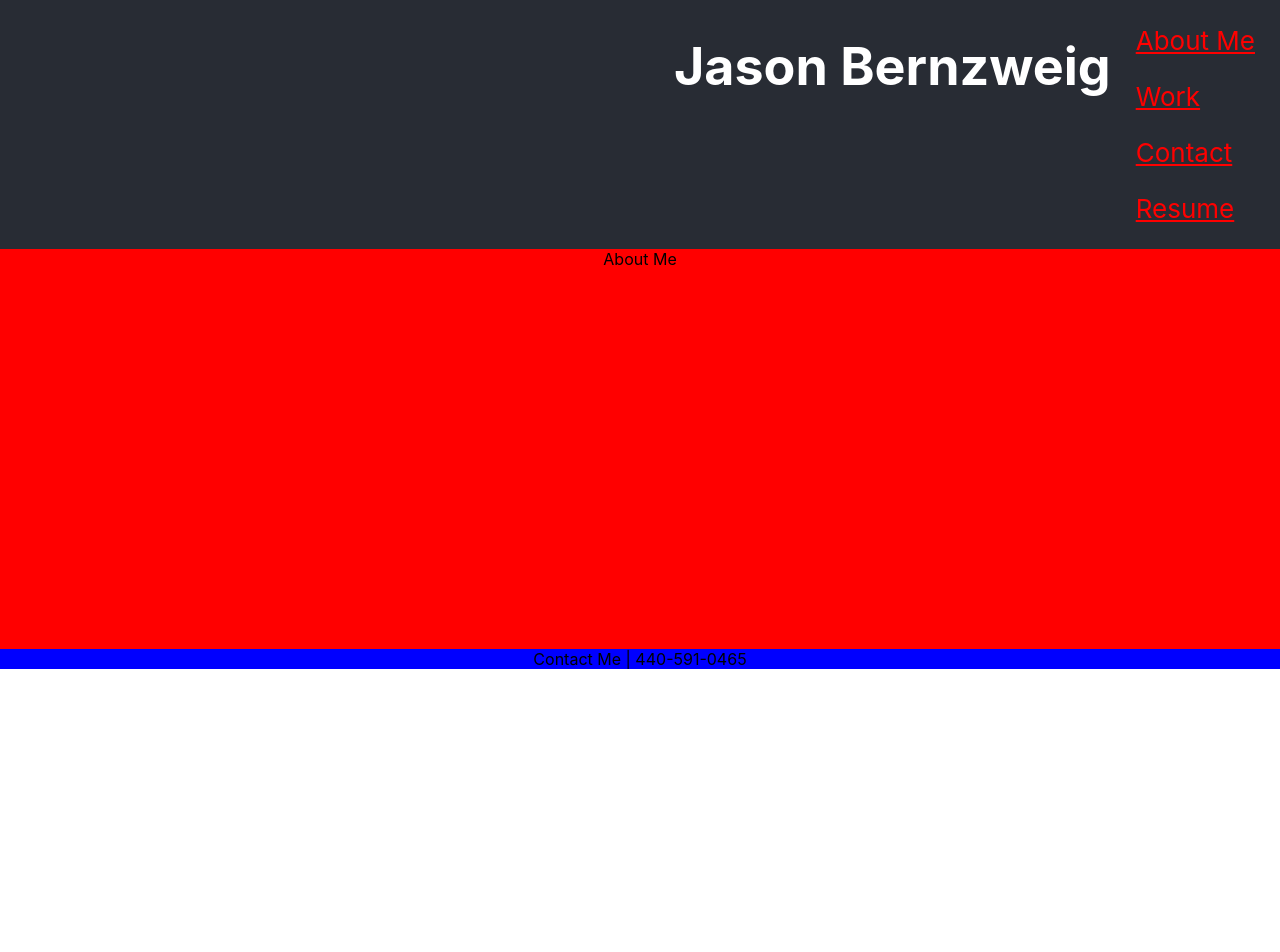
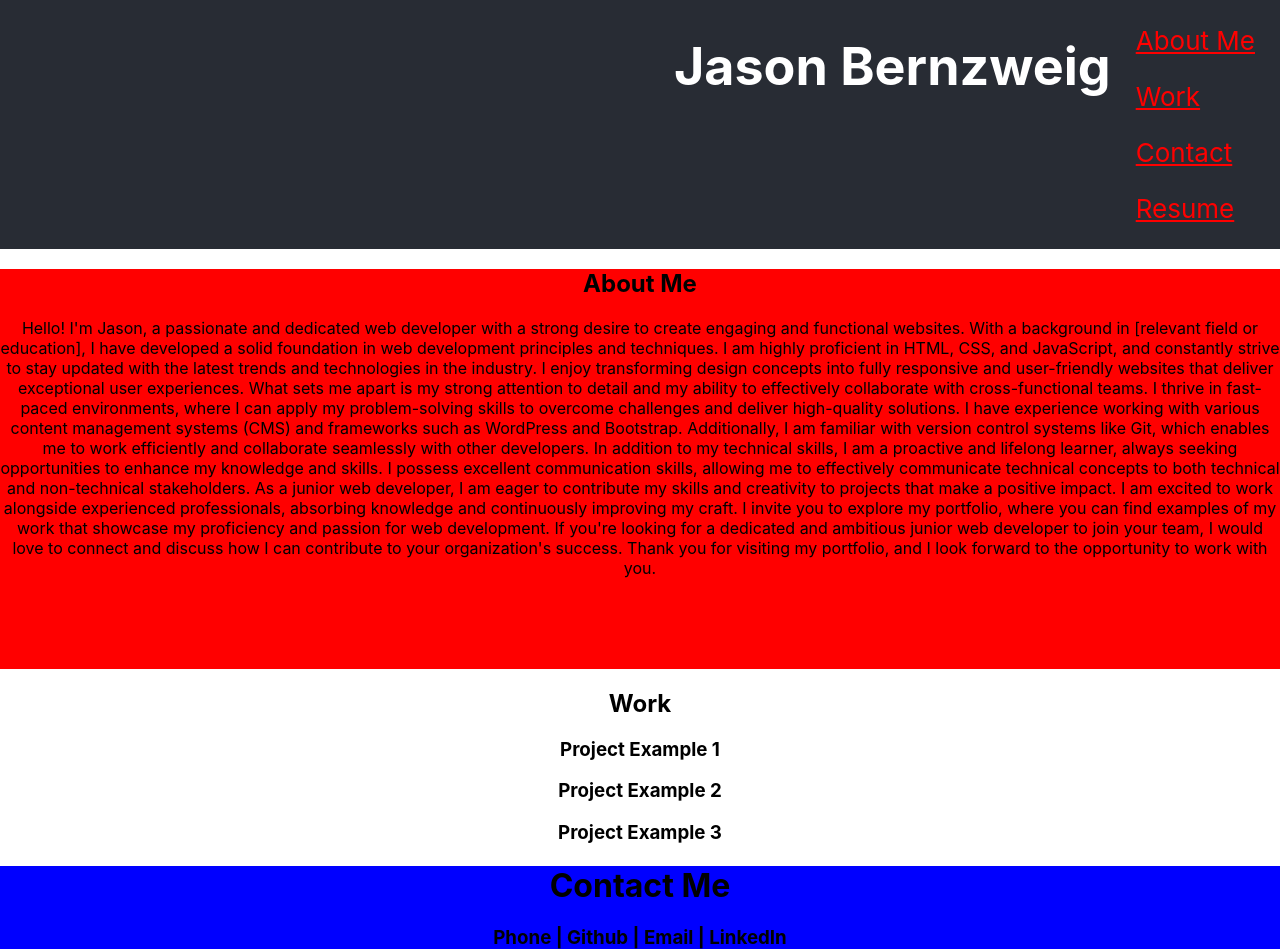
Before and after one commit to jbernzweig/20-react-portfolio, a React (Create React App) app: page / in a window 1280 px wide. Shown: the top 952 px of the page. Before the commit the page ends 800 px from the top, so only its background shows below. Built offline with nearby package versions, Linux system fonts and the light colour scheme.

Commit message:
300mg of Caffeine Helps

```diff
--- a/src/App.js
+++ b/src/App.js
@@ -1,5 +1,6 @@
 import React from 'react';
 import './App.css';
+// import About from './components/About'
 
 function App() {
   return (
@@ -14,12 +15,42 @@ function App() {
         </nav>
       </header>
       <section id="about">
-        About Me
+        {/* This will be replaced by About Me Component */}
+        {/* { About } */}
+        <h1>About Me</h1>
+        <p>Hello! I'm Jason, a passionate and dedicated web developer with a strong desire to create engaging and functional websites. With a background in [relevant field or education], I have developed a solid foundation in web development principles and techniques.
+          I am highly proficient in HTML, CSS, and JavaScript, and constantly strive to stay updated with the latest trends and technologies in the industry. I enjoy transforming design concepts into fully responsive and user-friendly websites that deliver exceptional user experiences.
+          What sets me apart is my strong attention to detail and my ability to effectively collaborate with cross-functional teams. I thrive in fast-paced environments, where I can apply my problem-solving skills to overcome challenges and deliver high-quality solutions.
+          I have experience working with various content management systems (CMS) and frameworks such as WordPress and Bootstrap. Additionally, I am familiar with version control systems like Git, which enables me to work efficiently and collaborate seamlessly with other developers.
+          In addition to my technical skills, I am a proactive and lifelong learner, always seeking opportunities to enhance my knowledge and skills. I possess excellent communication skills, allowing me to effectively communicate technical concepts to both technical and non-technical stakeholders.
+          As a junior web developer, I am eager to contribute my skills and creativity to projects that make a positive impact. I am excited to work alongside experienced professionals, absorbing knowledge and continuously improving my craft.
+          I invite you to explore my portfolio, where you can find examples of my work that showcase my proficiency and passion for web development. If you're looking for a dedicated and ambitious junior web developer to join your team, I would love to connect and discuss how I can contribute to your organization's success.
+          Thank you for visiting my portfolio, and I look forward to the opportunity to work with you.</p>
+      </section>
+
+      <section>
+        {/* This will be replaced by Work Component */}
+        {/* Work */}
+        <h1>Work</h1>
+          <div className='card'>
+            <h3>Project Example 1 </h3>
+          </div>
+
+          <div className='card'>
+            <h3>Project Example 2 </h3>
+          </div>
+
+          <div className='card'>
+            <h3>Project Example 3 </h3>
+          </div>
+
       </section>
 
       <footer>
-        Contact Me | 440-591-0465 <br></br>
-        {/* This is a footer */}
+        {/* This will be replaced by Footer Component */}
+        {/* Footer */}
+        <h1>Contact Me</h1>
+        <h3>Phone | Github | Email | LinkedIn</h3>
       </footer>
     </div>
   );
--- /dev/null
+++ b/src/components/About/About.js
@@ -0,0 +1,21 @@
+import React from "react";
+
+<p>
+Hello! I'm Jason, a passionate and dedicated web developer with a strong desire to create engaging and functional websites. With a background in [relevant field or education], I have developed a solid foundation in web development principles and techniques.
+
+I am highly proficient in HTML, CSS, and JavaScript, and constantly strive to stay updated with the latest trends and technologies in the industry. I enjoy transforming design concepts into fully responsive and user-friendly websites that deliver exceptional user experiences.
+
+What sets me apart is my strong attention to detail and my ability to effectively collaborate with cross-functional teams. I thrive in fast-paced environments, where I can apply my problem-solving skills to overcome challenges and deliver high-quality solutions.
+
+I have experience working with various content management systems (CMS) and frameworks such as WordPress and Bootstrap. Additionally, I am familiar with version control systems like Git, which enables me to work efficiently and collaborate seamlessly with other developers.
+
+In addition to my technical skills, I am a proactive and lifelong learner, always seeking opportunities to enhance my knowledge and skills. I possess excellent communication skills, allowing me to effectively communicate technical concepts to both technical and non-technical stakeholders.
+
+As a junior web developer, I am eager to contribute my skills and creativity to projects that make a positive impact. I am excited to work alongside experienced professionals, absorbing knowledge and continuously improving my craft.
+
+I invite you to explore my portfolio, where you can find examples of my work that showcase my proficiency and passion for web development. If you're looking for a dedicated and ambitious junior web developer to join your team, I would love to connect and discuss how I can contribute to your organization's success.
+
+Thank you for visiting my portfolio, and I look forward to the opportunity to work with you.
+</p>
+
+export default About;
```
Also changed, not shown: src/components/About/About.css (added), src/components/Footer/Footer.css (added), src/components/Footer/Footer.js (added), src/components/Navbar/Navbar.css (added), src/components/Navbar/Navbar.js (renamed from src/components/Navbar/index.js), src/components/Work/Work.css (added), src/components/Work/Work.js (added).
